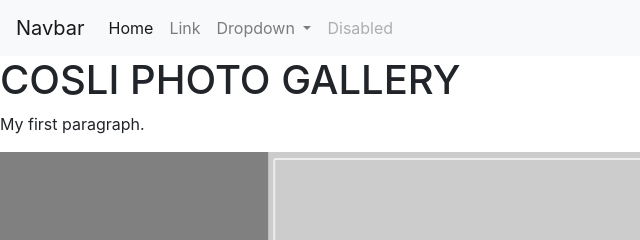
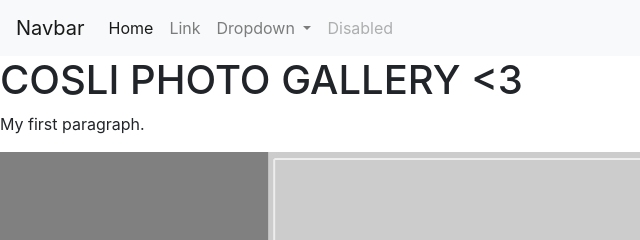
Before and after one commit to thatrobotdev/cosli-photo-gallery, a plain HTML site: page index.html in a window 1280 px wide. Shown: the top 240 px of the page, 0-640 px from the left. Drawn offline with Linux system fonts and the light colour scheme.

Commit message:
Update index.html
yay

```diff
--- a/index.html
+++ b/index.html
@@ -26,7 +26,7 @@
     </form>
   </div>
 </nav>
-<h1>COSLI PHOTO GALLERY&nbsp;</h1>
+<h1>COSLI PHOTO GALLERY &lt;3</h1>
 <p>My first paragraph.</p>
 <div id="carouselExampleIndicators1" class="carousel slide" data-ride="carousel" style="background-color: grey">
   <ol class="carousel-indicators">
```
